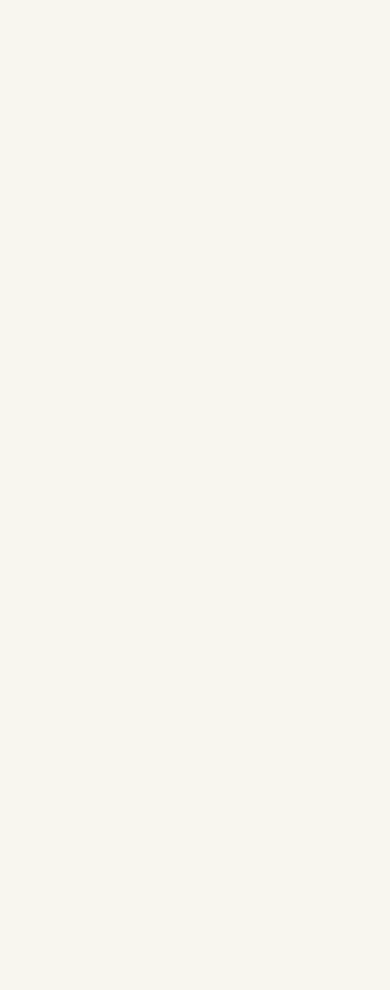
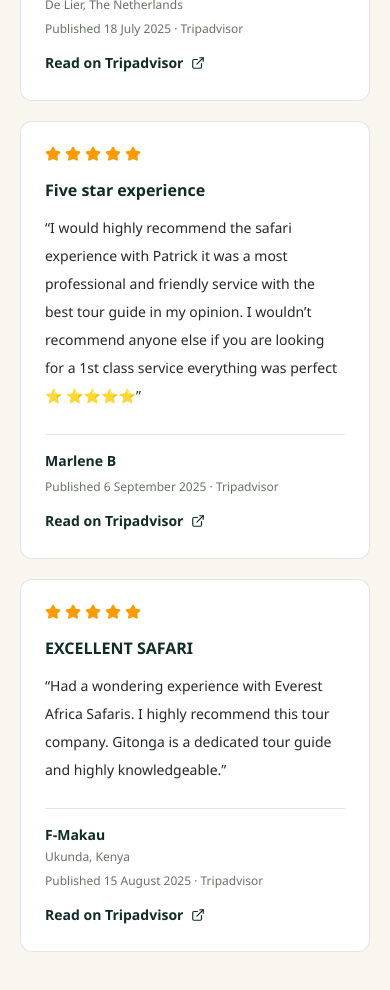
Before and after one commit to MatthewsRicky/everestafricasafari, a Next.js app: page / in a window 390 px wide. Shown: the part 10940-11930 px from the top of the page. Before the commit the page ends 9881 px from the top, so only its background shows below. Built offline with nearby package versions, Linux system fonts and the light colour scheme; no server answers.

Commit message:
Full testimonial section, react icons instal and social media/ trip advisor links

```diff
--- a/components/home/Testimonials.tsx
+++ b/components/home/Testimonials.tsx
@@ -1,3 +1,5 @@
+import { ExternalLink, Star } from "lucide-react";
+
 import Container from "@/components/shared/Container";
 import SectionHeading from "@/components/shared/SectionHeading";
 import Reveal from "@/components/animations/Reveal";
@@ -11,9 +13,9 @@ export default function Testimonials() {
       <Container>
         <Reveal>
           <SectionHeading
-            eyebrow="Words from our travellers"
+            eyebrow="Verified guest reviews"
             title="Experiences worth remembering."
-            description="Read about the journeys our guests have shared."
+            description="Read what travellers have shared about their experiences with Everest Africa Safari."
             align="center"
           />
         </Reveal>
@@ -22,17 +24,28 @@ export default function Testimonials() {
           {testimonials.map((testimonial) => (
             <article
               key={testimonial.id}
-              className="rounded-xl border border-border bg-white p-6 sm:p-8"
+              className="flex h-full flex-col rounded-xl border border-border bg-white p-6 sm:p-8"
             >
-              <span
-                aria-hidden="true"
-                className="heading-display text-5xl text-maroon"
+              <div
+                className="flex items-center gap-1 text-amber-500"
+                aria-label={`${testimonial.rating} out of 5 stars`}
               >
-                “
-              </span>
+                {Array.from({ length: testimonial.rating }).map((_, index) => (
+                  <Star
+                    key={index}
+                    size={16}
+                    fill="currentColor"
+                    aria-hidden="true"
+                  />
+                ))}
+              </div>
 
-              <blockquote className="mt-2 text-sm leading-7 text-ink">
-                {testimonial.quote}
+              <h3 className="mt-4 font-semibold leading-6 text-forest-deep">
+                {testimonial.title}
+              </h3>
+
+              <blockquote className="mt-3 flex-1 text-sm leading-7 text-ink">
+                “{testimonial.quote}”
               </blockquote>
 
               <div className="mt-6 border-t border-border pt-4">
@@ -45,6 +58,20 @@ export default function Testimonials() {
                     {testimonial.location}
                   </p>
                 )}
+
+                <p className="mt-2 text-xs text-muted">
+                  Published {testimonial.date} · Tripadvisor
+                </p>
+
+                <a
+                  href={testimonial.sourceUrl}
+                  target="_blank"
+                  rel="noopener noreferrer"
+                  className="mt-4 inline-flex items-center gap-2 text-sm font-semibold text-forest-deep transition hover:text-maroon"
+                >
+                  Read on Tripadvisor
+                  <ExternalLink size={14} />
+                </a>
               </div>
             </article>
           ))}
--- a/components/layout/Footer.tsx
+++ b/components/layout/Footer.tsx
@@ -2,6 +2,7 @@ import Link from "next/link";
 import { ArrowUpRight } from "lucide-react";
 import Container from "@/components/shared/Container";
 import { navigation } from "@/lib/navigation";
+import { FaFacebookF, FaInstagram, FaTripadvisor } from "react-icons/fa";
 
 export default function Footer() {
   return (
@@ -45,6 +46,41 @@ export default function Footer() {
                 ))}
               </ul>
             </div>
+            <div>
+              <h3 className="text-sm font-semibold text-white/50">
+                Follow our journey
+              </h3>
+              <div className="mt-4 flex items-center gap-4">
+                <a
+                  href="https://www.facebook.com/wakahuna89/"
+                  target="_blank"
+                  rel="noopener noreferrer"
+                  aria-label="Everest Africa Safari on Facebook"
+                  className="text-white/70 transition hover:text-white"
+                >
+                  <FaFacebookF size={20} aria-hidden="true" />
+                </a>
+
+                <a
+                  href="https://www.instagram.com/everestafricasafari/"
+                  target="_blank"
+                  rel="noopener noreferrer"
+                  aria-label="Everest Africa Safari on Instagram"
+                  className="text-white/70 transition hover:text-white"
+                >
+                  <FaInstagram size={20} aria-hidden="true" />
+                </a>
+                <a
+                  href="https://www.tripadvisor.com/Attraction_Review-g775870-d33304978-Reviews-Everest_Africa_Safari-Diani_Beach_Ukunda_Coast_Province.html/"
+                  target="_blank"
+                  rel="noopener noreferrer"
+                  aria-label="Everest Africa Safari on Instagram"
+                  className="text-white/70 transition hover:text-white"
+                >
+                  <FaTripadvisor size={20} aria-hidden="true" />
+                </a>
+              </div>
+            </div>
 
             <div>
               <h3 className="mb-5 text-xs font-bold uppercase tracking-widest text-white/50">
--- a/data/testimonials.ts
+++ b/data/testimonials.ts
@@ -2,7 +2,85 @@ export type Testimonial = {
   id: string;
   name: string;
   location?: string;
+  title: string;
   quote: string;
+  date: string;
+  rating: 5;
+  source: "Tripadvisor";
+  sourceUrl: string;
 };
 
-export const testimonials: Testimonial[] = [];
+const tripadvisorUrl =
+  "https://www.tripadvisor.ie/Attraction_Review-g775870-d33304978-Reviews-Everest_Africa_Safari-Diani_Beach_Ukunda_Coast_Province.html";
+
+export const testimonials: Testimonial[] = [
+  {
+    id: "warrenp",
+    name: "WarrenP",
+    location: "Barnsley, United Kingdom",
+    title: "Incredible & unforgettable experience highly recommended",
+    quote:
+      "Our Tsavo East safari was a once in a lifetime experience for my wife and I. We chose Patrick at Everest Africa Safari through a recommendation. We could not have wished for a better guide. Patrick has extensive knowledge of the wildlife of Africa plus a very high standard of customer service and hospitality. He went above and beyond to make our safari experience so special. He recommended a stay at Ngutuni Lodge which was truly breathtaking. We were blessed to see so many wild animals and beautiful scenery it was truly magical. We cannot recommend Patrick enough and we are already planning a trip back to Kenya. Many thanks Patrick at Everest Africa safari. ⭐⭐⭐⭐⭐",
+    date: "17 January 2026",
+    rating: 5,
+    source: "Tripadvisor",
+    sourceUrl: tripadvisorUrl,
+  },
+  {
+    id: "anna-h",
+    name: "Anna H",
+    title: "Save Game drive with a lot of humor",
+    quote:
+      "A unique experience! Patrick is an excellent guide and such a lovely person! With his great sense of humor, he gave us three unique Game drive days in Tsavo East, Tsavo West and Amboseli. These are experiences we will cherish for a long time! If you want a safari where the guide feels like a friend, Patrick is the right choice!",
+    date: "20 September 2025",
+    rating: 5,
+    source: "Tripadvisor",
+    sourceUrl: tripadvisorUrl,
+  },
+  {
+    id: "peter-b",
+    name: "Peter B",
+    title: "Highly recommended",
+    quote:
+      "Hello, we were traveling with Patrick for three days. It was great. It was even better than planned. Patrick is punctual and reliable. Identify the corners in the parks where you can see the best animals. We can highly recommend a safari with him.",
+    date: "5 February 2026",
+    rating: 5,
+    source: "Tripadvisor",
+    sourceUrl: tripadvisorUrl,
+  },
+  {
+    id: "bart",
+    name: "Bart",
+    location: "De Lier, The Netherlands",
+    title: "True care taking on our trip to Kenya",
+    quote:
+      "What a great experience. Patrick drove us all week through our charity projects and then took us to some very special safaris. The whole experience and the care-taking was really special. Thanks so much. We will book you again next time.",
+    date: "18 July 2025",
+    rating: 5,
+    source: "Tripadvisor",
+    sourceUrl: tripadvisorUrl,
+  },
+  {
+    id: "marlene-b",
+    name: "Marlene B",
+    title: "Five star experience",
+    quote:
+      "I would highly recommend the safari experience with Patrick it was a most professional and friendly service with the best tour guide in my opinion. I wouldn’t recommend anyone else if you are looking for a 1st class service everything was perfect ⭐️ ⭐️⭐️⭐️⭐️",
+    date: "6 September 2025",
+    rating: 5,
+    source: "Tripadvisor",
+    sourceUrl: tripadvisorUrl,
+  },
+  {
+    id: "f-makau",
+    name: "F-Makau",
+    location: "Ukunda, Kenya",
+    title: "EXCELLENT SAFARI",
+    quote:
+      "Had a wondering experience with Everest Africa Safaris. I highly recommend this tour company. Gitonga is a dedicated tour guide and highly knowledgeable.",
+    date: "15 August 2025",
+    rating: 5,
+    source: "Tripadvisor",
+    sourceUrl: tripadvisorUrl,
+  },
+];
--- a/package.json
+++ b/package.json
@@ -14,6 +14,7 @@
     "next": "16.4.2",
     "react": "19.3.0",
     "react-dom": "19.3.0",
+    "react-icons": "^5.7.0",
     "resend": "^6.34.1",
     "zod": "^4.6.7"
   },
```
Also changed, not shown: 1 other file (tests, documents, lock files or other folders).
